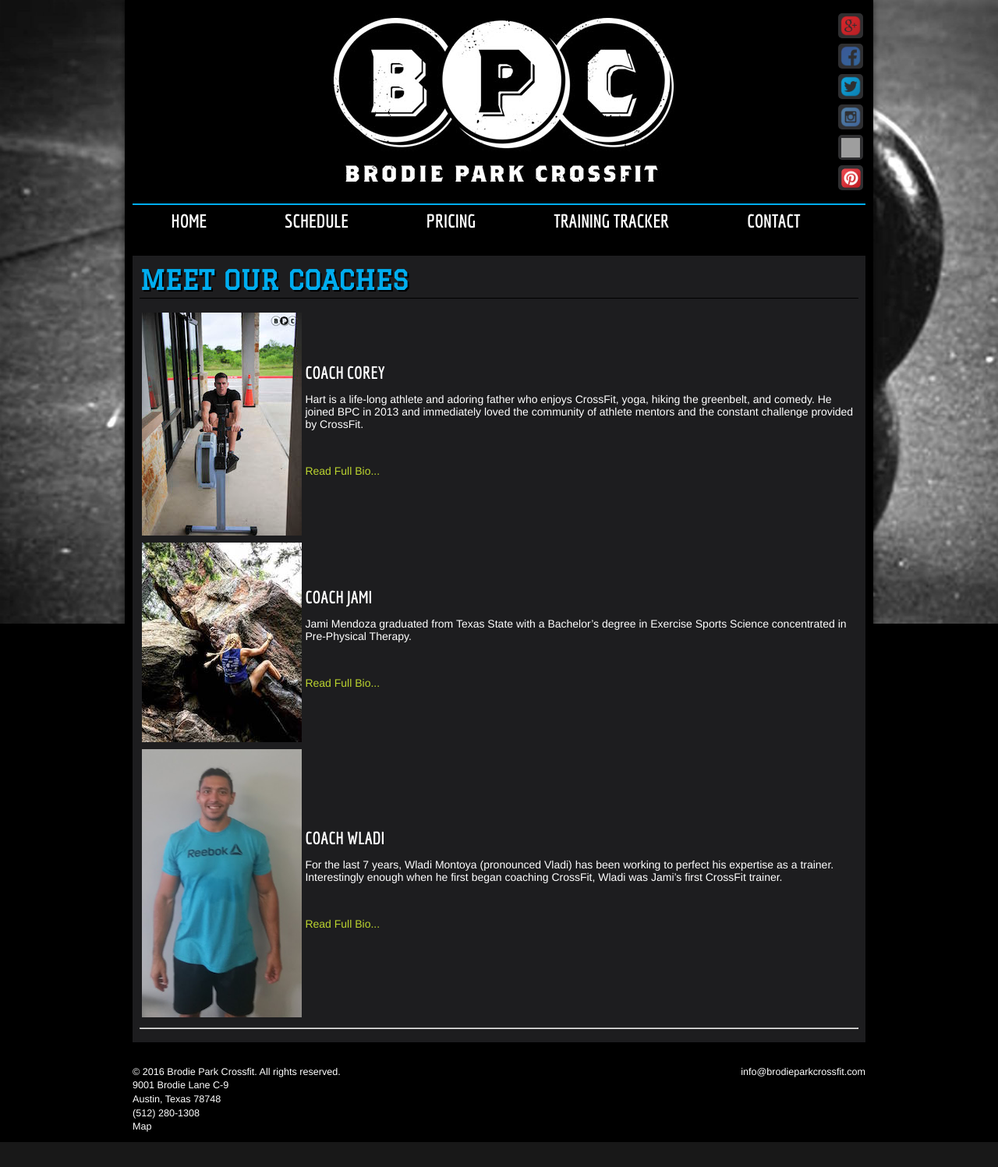
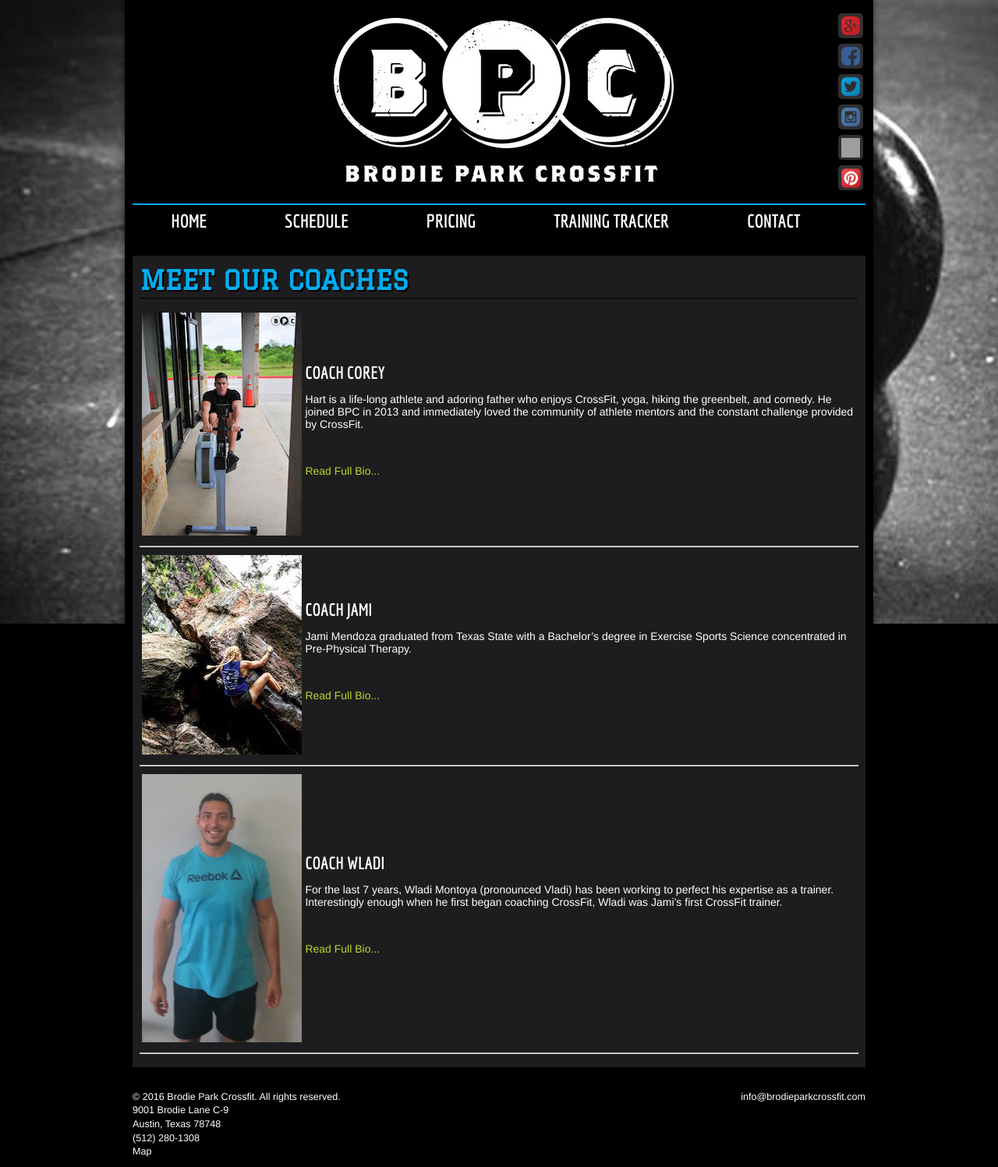
Before and after one commit to mamatcyber90/BPC-site, a PHP site: page /coaches.php in a window 1280 px wide. Shown: the whole page at 78% size. Before the commit the page ends 1465 px from the top, so only its background shows below. Run offline with PHP 8.4, Linux system fonts and the light colour scheme; some libraries are stand-ins or nearby versions; grey boxes are pictures that could not be loaded.

Commit message:
adding wladi and jami's profile hr fix

```diff
--- a/coaches.php
+++ b/coaches.php
@@ -50,6 +50,9 @@
 				</tr>
 			</table>
 
+            <div class="clear"></div>
+            <hr />
+
             <div id="women-jami"></div>
             <table>
                 <tr>
@@ -65,6 +68,9 @@
                     </td>
                 </tr>
             </table>
+
+            <div class="clear"></div>
+            <hr />
 
             <div id="men-wladi"></div>
             <table>
```
